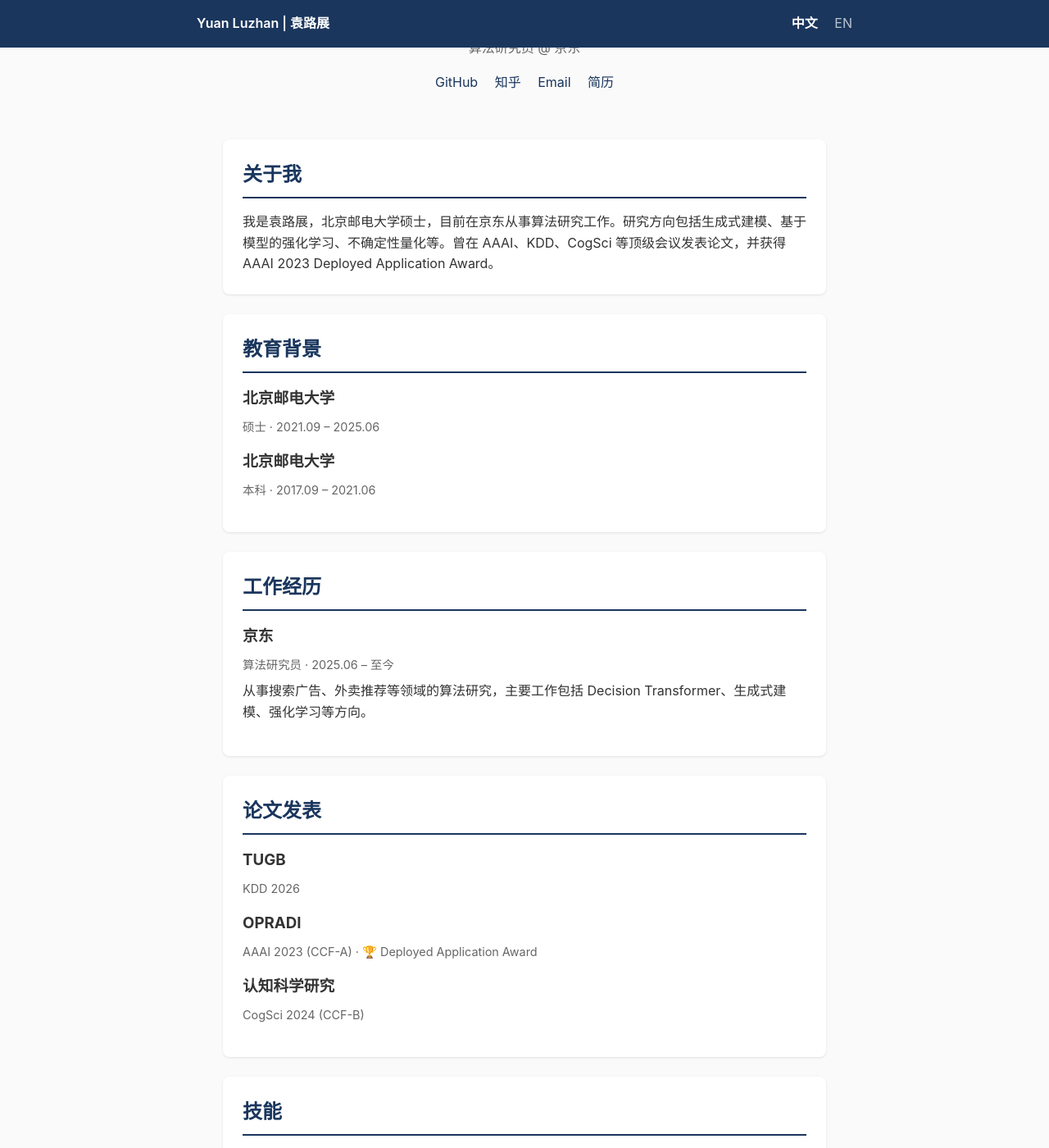
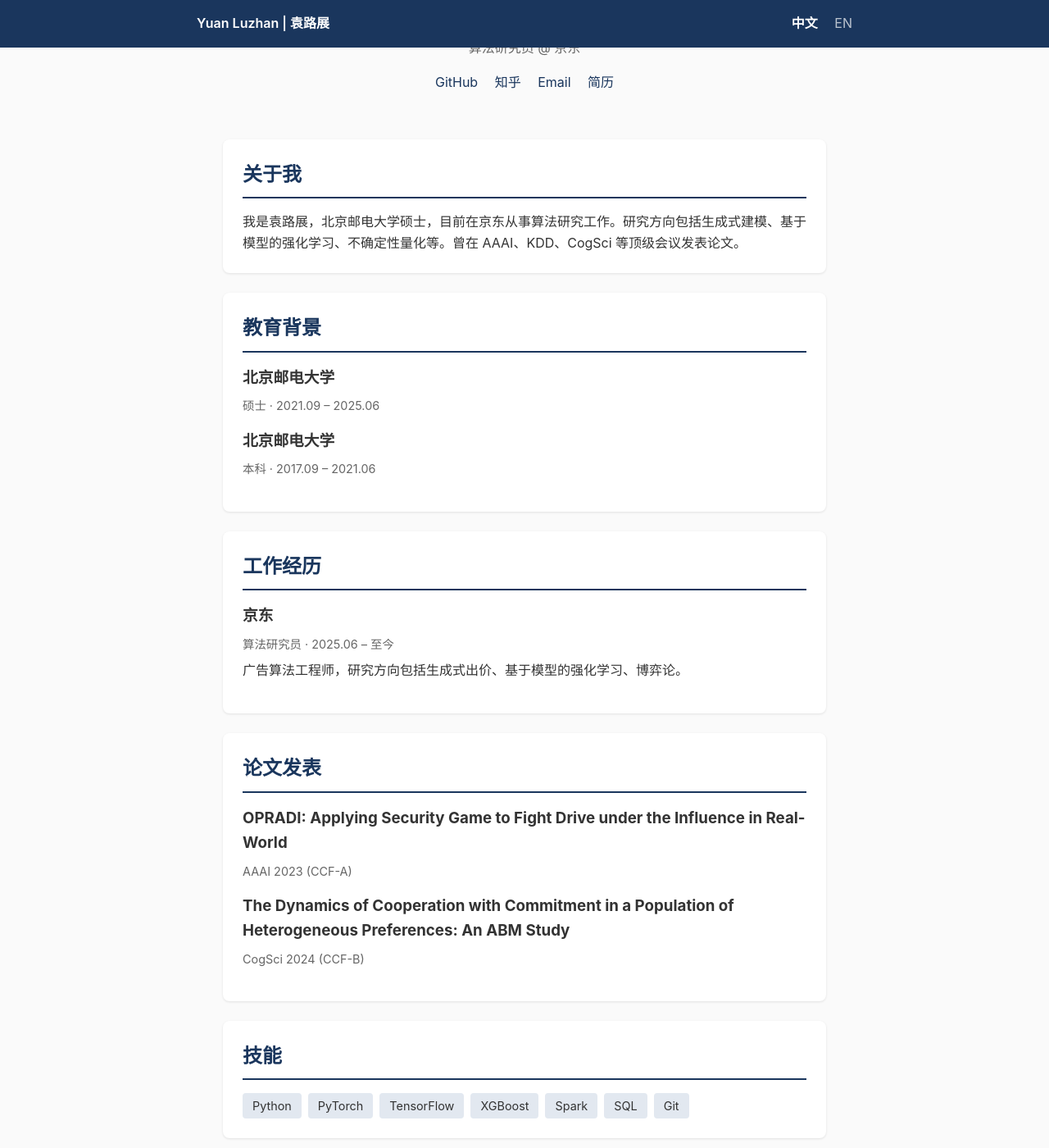
Before and after one commit to yuanluzhan/yuanluzhan.github.io, a Jekyll site: the page built from zh/index.md, in a window 1280 px wide and 1400 px high, scrolled down 308 px. Shown: the whole window at 82% size. Built offline with Jekyll 4.4.1, drawn with Linux system fonts in a browser that asks for light colours.

Commit message:
更新个人主页：修改京东工作描述、删除TUGB论文、更新论文标题、移除AAAI奖项

```diff
--- a/zh/index.md
+++ b/zh/index.md
@@ -18,7 +18,7 @@ lang: zh
 
 <section>
   <h2>关于我</h2>
-  <p>我是袁路展，北京邮电大学硕士，目前在京东从事算法研究工作。研究方向包括生成式建模、基于模型的强化学习、不确定性量化等。曾在 AAAI、KDD、CogSci 等顶级会议发表论文，并获得 AAAI 2023 Deployed Application Award。</p>
+  <p>我是袁路展，北京邮电大学硕士，目前在京东从事算法研究工作。研究方向包括生成式建模、基于模型的强化学习、不确定性量化等。曾在 AAAI、KDD、CogSci 等顶级会议发表论文。</p>
 </section>
 
 <section>
@@ -38,22 +38,18 @@ lang: zh
   <div class="item">
     <h3>京东</h3>
     <p class="meta">算法研究员 · 2025.06 – 至今</p>
-    <p>从事搜索广告、外卖推荐等领域的算法研究，主要工作包括 Decision Transformer、生成式建模、强化学习等方向。</p>
+    <p>广告算法工程师，研究方向包括生成式出价、基于模型的强化学习、博弈论。</p>
   </div>
 </section>
 
 <section>
   <h2>论文发表</h2>
   <div class="item">
-    <h3>TUGB</h3>
-    <p class="meta">KDD 2026</p>
+    <h3>OPRADI: Applying Security Game to Fight Drive under the Influence in Real-World</h3>
+    <p class="meta">AAAI 2023 (CCF-A)</p>
   </div>
   <div class="item">
-    <h3>OPRADI</h3>
-    <p class="meta">AAAI 2023 (CCF-A) · 🏆 Deployed Application Award</p>
-  </div>
-  <div class="item">
-    <h3>认知科学研究</h3>
+    <h3>The Dynamics of Cooperation with Commitment in a Population of Heterogeneous Preferences: An ABM Study</h3>
     <p class="meta">CogSci 2024 (CCF-B)</p>
   </div>
 </section>
```
Also changed, not shown: en/index.md (+5 -9 lines).
